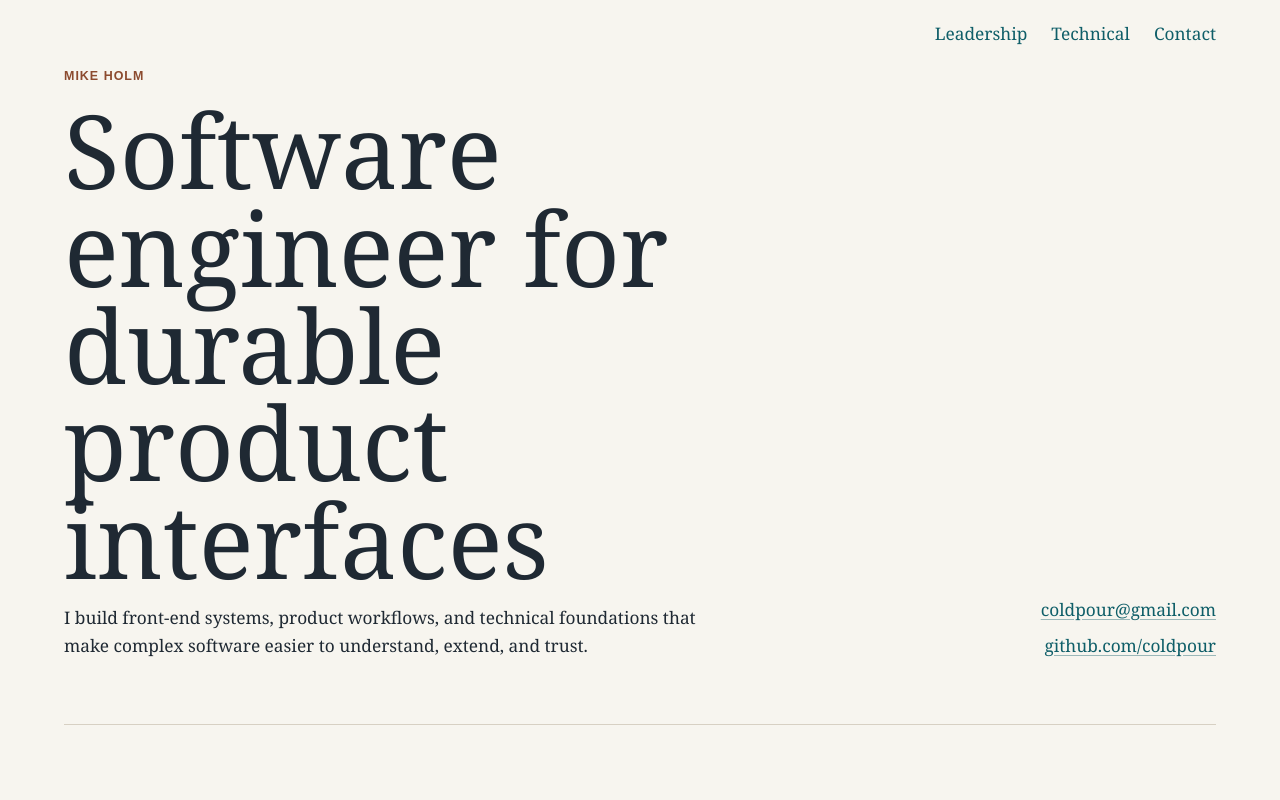
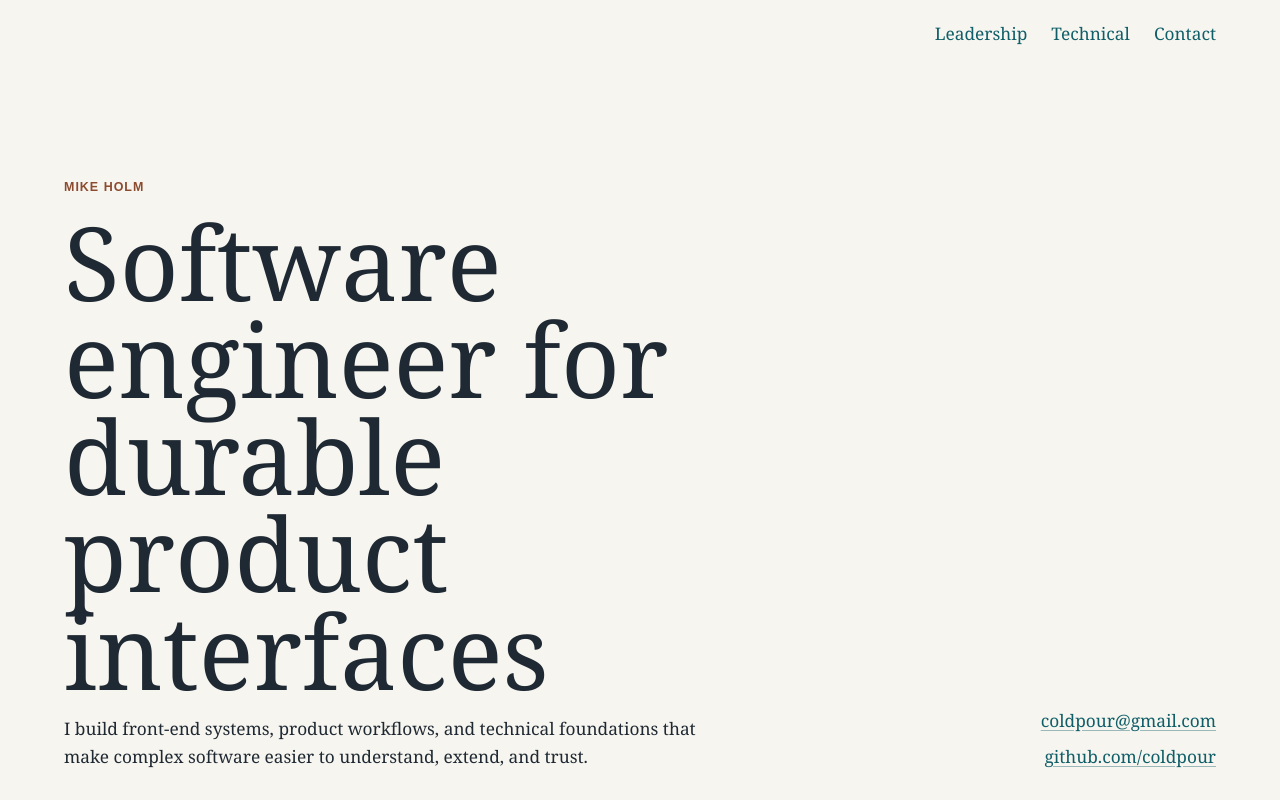
Before and after one commit to coldpour/mikeholmdev, a Next.js app: page / in a window 1280 px wide. Shown: the top 800 px of the page. Built offline with nearby package versions, Linux system fonts and the light colour scheme; what @mui/material-nextjs would draw is missing.

Commit message:
update styles

```diff
--- a/src/app/page.tsx
+++ b/src/app/page.tsx
@@ -18,11 +18,17 @@ export default function HomePage() {
         sx={{
           minHeight: { xs: 'auto', md: '78vh' },
           display: 'grid',
-          alignContent: 'space-between',
+          alignContent: { xs: 'start', md: 'end' },
+          alignItems: { xs: 'start', md: 'end' },
           gap: { xs: 6, md: 10 },
           borderBottom: 1,
           borderColor: 'divider',
-          pb: { xs: 6, md: 8 }
+          pb: { xs: 6, md: 8 },
+          '@media (min-width: 700px) and (min-height: 760px)': {
+            alignContent: 'end',
+            alignItems: 'end',
+            minHeight: 'calc(100vh - 2rem)'
+          }
         }}
       >
         <Grid container spacing={{ xs: 5, md: 8 }} sx={{ alignItems: 'end' }}>
--- a/src/components/ProjectCard.tsx
+++ b/src/components/ProjectCard.tsx
@@ -23,7 +23,8 @@ export function ProjectCard({ href, title, summary, eyebrow }: ProjectCardProps)
             flexDirection: 'column',
             justifyContent: 'space-between',
             gap: 4,
-            p: 3
+            p: 3,
+	    height: '100%',
           }}
         >
           <Stack spacing={1.5}>
```
